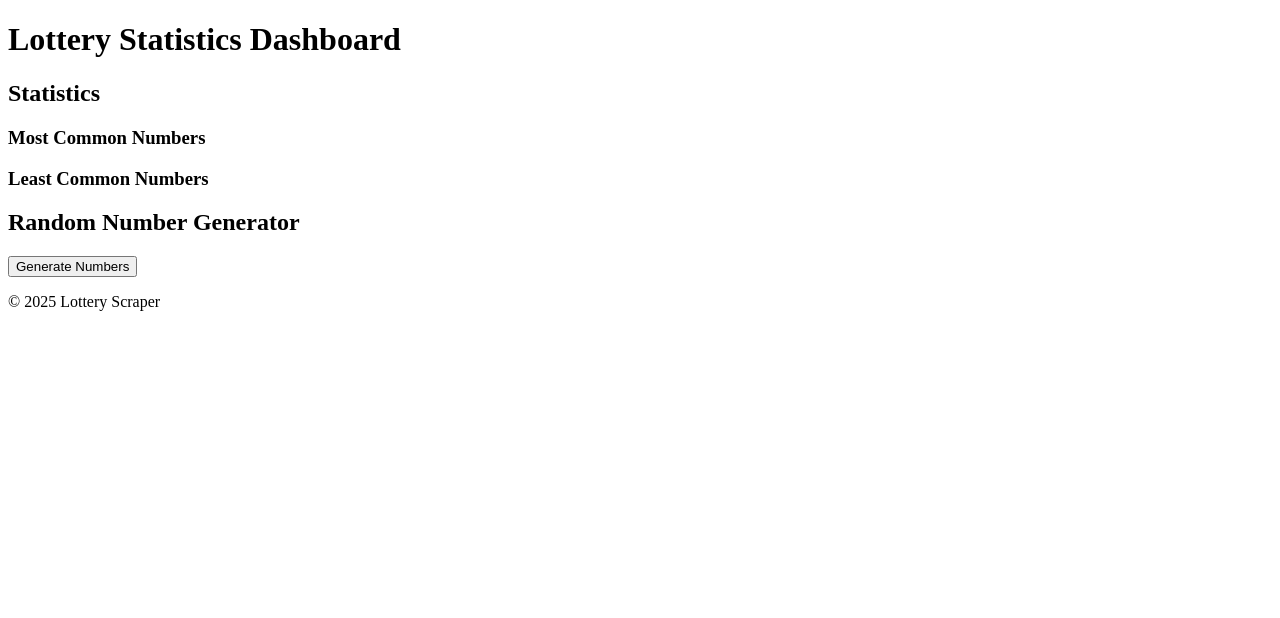
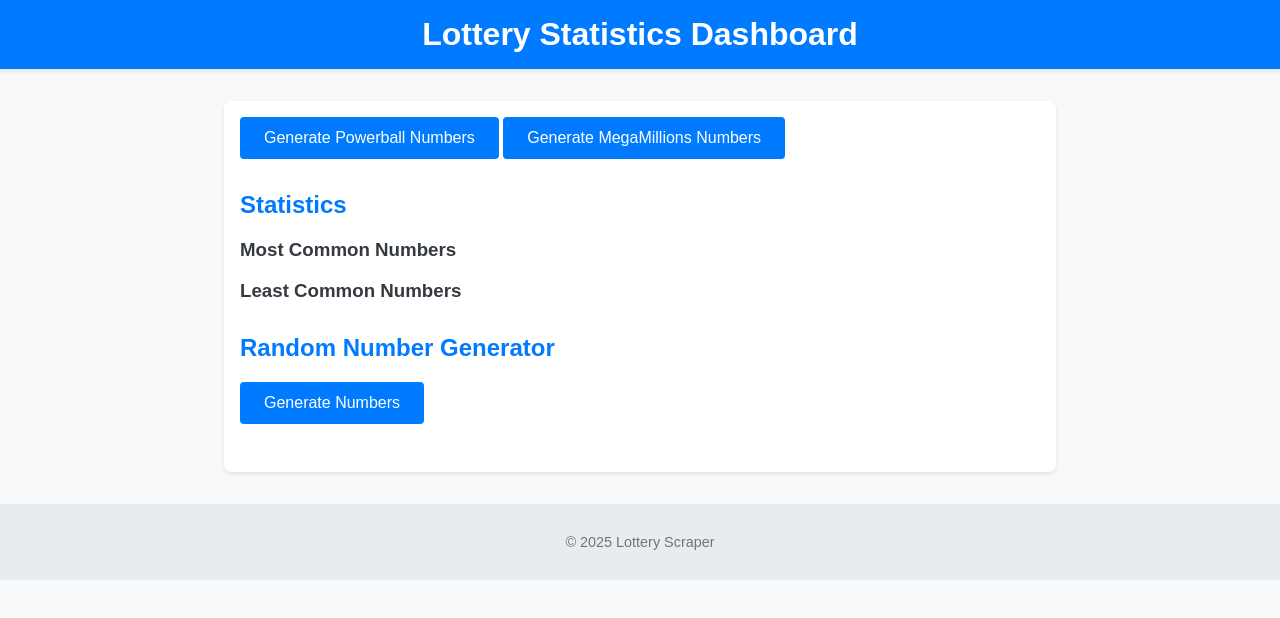
Before and after one commit to Infinit3i/lotto-generator, a plain HTML site: page app/index.html in a window 1280 px wide. Drawn offline with Linux system fonts and the light colour scheme; no server answers.

Commit message:
move files to fit in directory better

```diff
--- a/app.js
+++ b/app/app.js
@@ -5,8 +5,8 @@ const generateButton = document.getElementById('generate-button');
 const generatedNumbers = document.getElementById('generated-numbers');
 
 // API Endpoints
-const powerballAPI = 'https://example.com/api/powerball';
-const megaMillionsAPI = 'https://example.com/api/megamillions';
+const powerballAPI = 'https://www.powerball.com/';
+const megaMillionsAPI = 'https://www.megamillions.com/';
 
 // Fetch data from APIs
 async function fetchData(api) {
@@ -31,25 +31,38 @@ function updateStatistics(data, targetElement) {
 }
 
 // Generate random numbers
-function generateRandomNumbers() {
-    const randomNumbers = Array.from({ length: 5 }, () => Math.floor(Math.random() * 69) + 1);
-    const powerball = Math.floor(Math.random() * 26) + 1;
-    generatedNumbers.textContent = `Numbers: ${randomNumbers.join(', ')} | Powerball: ${powerball}`;
+function generateRandomNumbers(isPowerball = true) {
+    const numberRange = isPowerball ? 69 : 70;
+    const specialRange = isPowerball ? 26 : 25;
+
+    const randomNumbers = Array.from({ length: 5 }, () => Math.floor(Math.random() * numberRange) + 1);
+    const specialNumber = Math.floor(Math.random() * specialRange) + 1;
+
+    generatedNumbers.textContent = isPowerball
+        ? `Powerball Numbers: ${randomNumbers.join(', ')} | Powerball: ${specialNumber}`
+        : `MegaMillions Numbers: ${randomNumbers.join(', ')} | Mega Ball: ${specialNumber}`;
 }
+
 
 // Initialize app
 async function initialize() {
-    const powerballData = await fetchData(powerballAPI);
-    const megaMillionsData = await fetchData(megaMillionsAPI);
+    // Fetch Powerball and MegaMillions data from your backend or scraper
+    const powerballData = await fetchData('/api/powerball'); // Replace with scraper output path
+    const megaMillionsData = await fetchData('/api/megamillions'); // Replace with scraper output path
 
+    // Update UI with Powerball data
     if (powerballData) {
         updateStatistics(powerballData.mostCommon, mostCommonList);
         updateStatistics(powerballData.leastCommon, leastCommonList);
+    } else {
+        console.error('Failed to load Powerball data');
     }
 
-    // Repeat for Mega Millions data if needed
+    // Optionally handle Mega Millions data
     // if (megaMillionsData) { ... }
 }
+
+
 
 // Event Listeners
 generateButton.addEventListener('click', generateRandomNumbers);
--- a/index.html
+++ b/app/index.html
@@ -12,6 +12,10 @@
     </header>
 
     <main>
+        <section>
+            <button id="generate-powerball">Generate Powerball Numbers</button>
+            <button id="generate-megamillions">Generate MegaMillions Numbers</button>
+        </section>
         <section id="statistics">
             <h2>Statistics</h2>
             <div id="most-common">
--- /dev/null
+++ b/app/styles.css
@@ -0,0 +1,77 @@
+/* styles.css */
+
+body {
+    font-family: Arial, sans-serif;
+    margin: 0;
+    padding: 0;
+    background-color: #f8f9fa;
+    color: #343a40;
+}
+
+header {
+    background-color: #007bff;
+    color: white;
+    padding: 1rem 0;
+    text-align: center;
+    box-shadow: 0 2px 4px rgba(0, 0, 0, 0.1);
+}
+
+header h1 {
+    margin: 0;
+    font-size: 2rem;
+}
+
+main {
+    max-width: 800px;
+    margin: 2rem auto;
+    padding: 1rem;
+    background: white;
+    border-radius: 8px;
+    box-shadow: 0 2px 4px rgba(0, 0, 0, 0.1);
+}
+
+section {
+    margin-bottom: 2rem;
+}
+
+h2 {
+    font-size: 1.5rem;
+    color: #007bff;
+}
+
+ul {
+    list-style: none;
+    padding: 0;
+}
+
+ul li {
+    background: #e9ecef;
+    margin: 0.5rem 0;
+    padding: 0.5rem;
+    border-radius: 4px;
+    text-align: center;
+}
+
+button {
+    background-color: #007bff;
+    color: white;
+    border: none;
+    padding: 0.75rem 1.5rem;
+    font-size: 1rem;
+    border-radius: 4px;
+    cursor: pointer;
+    transition: background-color 0.3s;
+}
+
+button:hover {
+    background-color: #0056b3;
+}
+
+footer {
+    text-align: center;
+    padding: 1rem;
+    background: #e9ecef;
+    margin-top: 2rem;
+    font-size: 0.9rem;
+    color: #6c757d;
+}
--- a/docker-compose.yml
+++ b/docker-compose.yml
@@ -11,6 +11,8 @@ services:
       - ./app:/usr/share/nginx/html
     environment:
       - NODE_ENV=production
+    depends_on:
+      - scraper  # This ensures the web service waits for scraper initialization but won't fail if the scraper exits.
 
   scraper:
     image: node:18-alpine
@@ -18,3 +20,4 @@ services:
     volumes:
       - ./scraper:/app
     command: "npm start"
+    restart: always  # Ensures scraper restarts even if it fails
```
Also changed, not shown: scraper/index.js (added, +28 -0 lines), scraper/package.json (added, +25 -0 lines), 3 other files.
